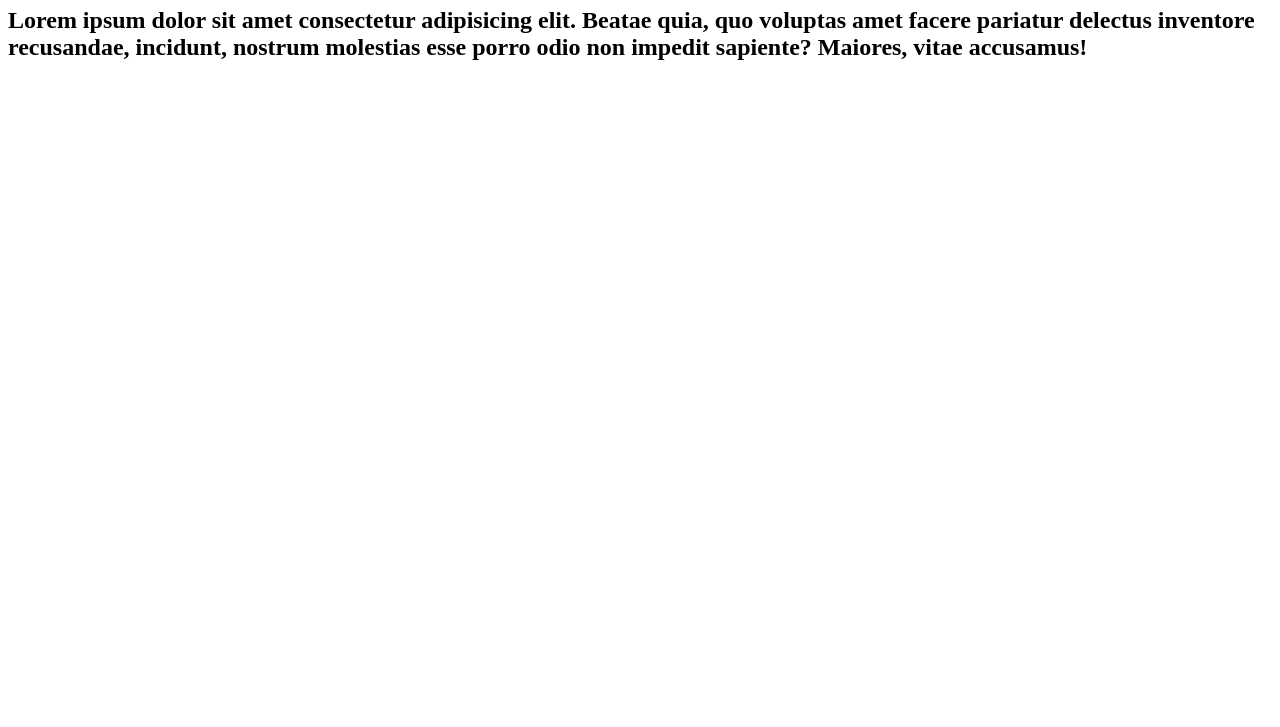
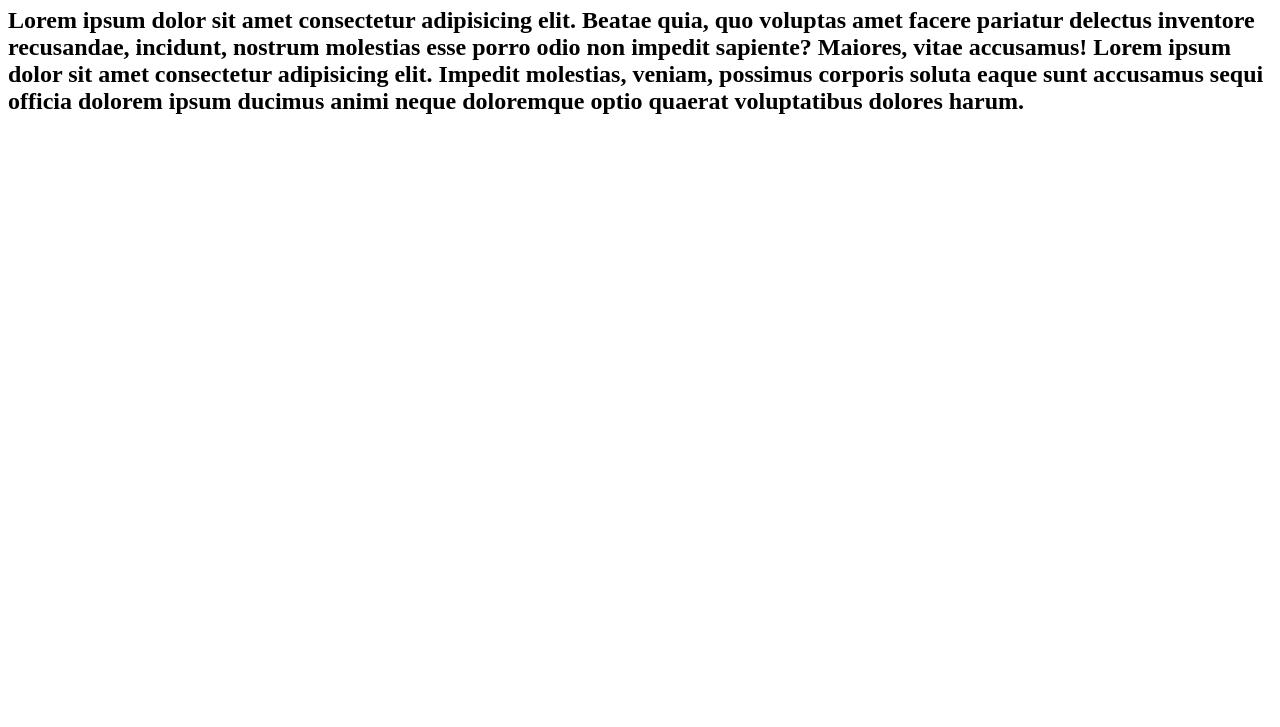
Before and after one commit to Suvadeep07/Github-Educative, a plain HTML site: page index.html in a window 1280 px wide. Shown: the part 73-800 px from the top of the page. Drawn offline with Linux system fonts and the light colour scheme.

Commit message:
Added lorem

```diff
--- a/index.html
+++ b/index.html
@@ -12,7 +12,10 @@
       Lorem ipsum dolor sit amet consectetur adipisicing elit. Beatae quia, quo
       voluptas amet facere pariatur delectus inventore recusandae, incidunt,
       nostrum molestias esse porro odio non impedit sapiente? Maiores, vitae
-      accusamus!
+      accusamus! Lorem ipsum dolor sit amet consectetur adipisicing elit.
+      Impedit molestias, veniam, possimus corporis soluta eaque sunt accusamus
+      sequi officia dolorem ipsum ducimus animi neque doloremque optio quaerat
+      voluptatibus dolores harum.
     </h2>
   </body>
 </html>
```
